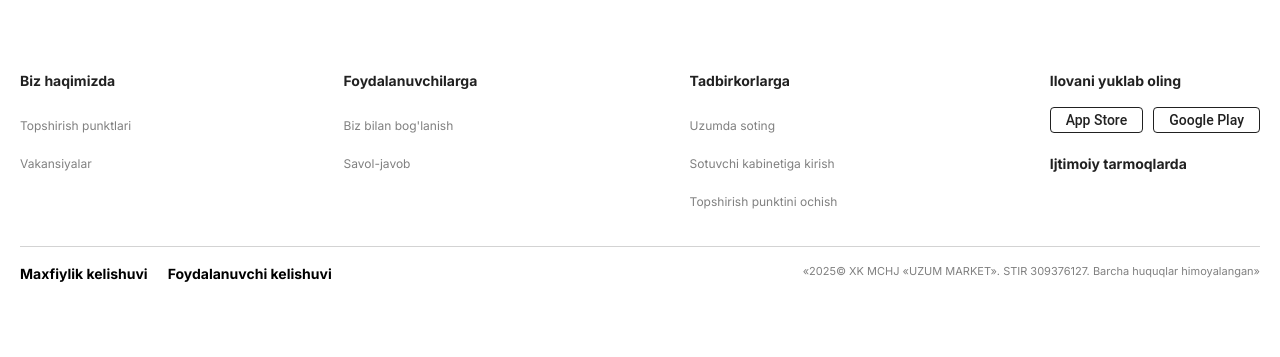
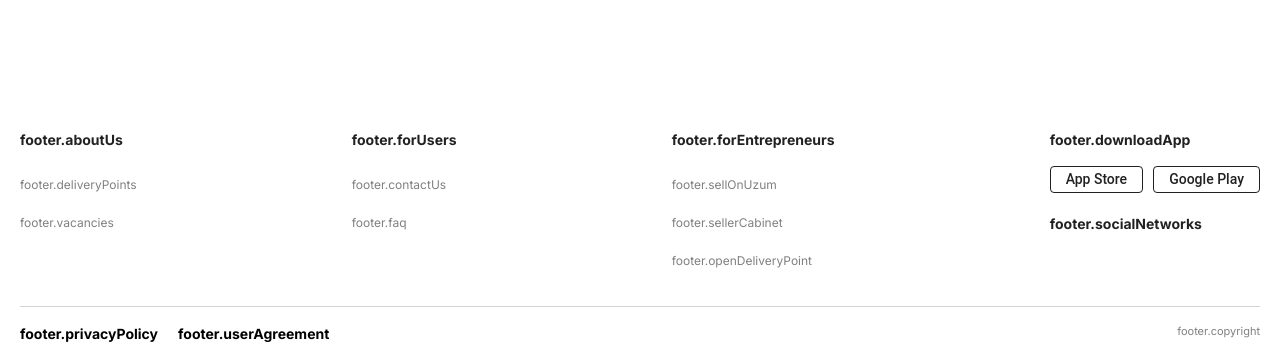
Before and after one commit to hgulizoda/uzum-marketClone, a React (Vite) app: page /cart in a window 1280 px wide. Shown: the part 497-854 px from the top of the page. Before the commit the page ends 800 px from the top, so only its background shows below. Built offline with nearby package versions, Linux system fonts and the light colour scheme; some icons are missing; the HTML template or start-up script is replaced by a standard one.

Commit message:
footer translation is done

```diff
--- a/src/components/footer.jsx
+++ b/src/components/footer.jsx
@@ -1,8 +1,11 @@
 import { Box, Stack, Button, IconButton } from "@mui/material";
 import { NavLink } from "react-router-dom";
+
 import InstagramIcon from "@mui/icons-material/Instagram";
+import { useTranslation } from "react-i18next";
 
-const footer = () => {
+const Footer = () => {
+  const { t } = useTranslation();
   return (
     <footer className="container">
       <Box
@@ -13,23 +16,23 @@ const footer = () => {
         }}
       >
         <Stack>
-          <b>Biz haqimizda</b>
-          <NavLink>Topshirish punktlari</NavLink>
-          <NavLink>Vakansiyalar</NavLink>
+          <b>{t("footer.aboutUs")}</b>
+          <NavLink>{t("footer.deliveryPoints")}</NavLink>
+          <NavLink>{t("footer.vacancies")}</NavLink>
         </Stack>
         <Stack>
-          <b>Foydalanuvchilarga</b>
-          <NavLink>Biz bilan bog'lanish</NavLink>
-          <NavLink>Savol-javob</NavLink>
+          <b>{t("footer.forUsers")}</b>
+          <NavLink>{t("footer.contactUs")}</NavLink>
+          <NavLink>{t("footer.faq")}</NavLink>
         </Stack>
         <Stack>
-          <b>Tadbirkorlarga</b>
-          <NavLink>Uzumda soting</NavLink>
-          <NavLink>Sotuvchi kabinetiga kirish</NavLink>
-          <NavLink>Topshirish punktini ochish</NavLink>
+          <b>{t("footer.forEntrepreneurs")}</b>
+          <NavLink>{t("footer.sellOnUzum")}</NavLink>
+          <NavLink>{t("footer.sellerCabinet")}</NavLink>
+          <NavLink>{t("footer.openDeliveryPoint")}</NavLink>
         </Stack>
         <Stack>
-          <b>Ilovani yuklab oling</b>
+          <b>{t("footer.downloadApp")}</b>
           <Stack direction="row" spacing="10px" marginBottom="20px">
             <Button variant="outlined" color="black">
               App Store
@@ -38,7 +41,7 @@ const footer = () => {
               Google Play
             </Button>
           </Stack>
-          <b>Ijtimoiy tarmoqlarda</b>
+          <b>{t("footer.socialNetworks")}</b>
           <Stack direction="row">
             <IconButton>
               <InstagramIcon />
@@ -67,22 +70,21 @@ const footer = () => {
           <NavLink
             style={{ fontSize: "14px", color: "black", fontWeight: "bold" }}
           >
-            Maxfiylik kelishuvi
+            {t("footer.privacyPolicy")}
           </NavLink>
           <NavLink
             style={{ fontSize: "14px", color: "black", fontWeight: "bold" }}
           >
-            Foydalanuvchi kelishuvi
+            {t("footer.userAgreement")}
           </NavLink>
         </Stack>
 
         <p style={{ fontSize: "11px", color: "gray" }}>
-          «2025© XK MCHJ «UZUM MARKET». STIR 309376127. Barcha huquqlar
-          himoyalangan»
+          {t("footer.copyright")}
         </p>
       </Box>
     </footer>
   );
 };
 
-export default footer;
+export default Footer;
--- a/src/components/layout.jsx
+++ b/src/components/layout.jsx
@@ -1,7 +1,7 @@
 import Header from "./header";
 import Footer from "./footer";
 import { Outlet } from "react-router-dom";
-const layout = () => {
+const Layout = () => {
   return (
     <>
       <Header />
@@ -11,4 +11,4 @@ const layout = () => {
   );
 };
 
-export default layout;
+export default Layout;
--- a/src/pages/Cart.jsx
+++ b/src/pages/Cart.jsx
@@ -8,7 +8,6 @@ import {
 } from "@mui/material";
 import useAppContext from "../hooks/useAppContext";
 import CartCard from "../components/cartCard";
-import DeliveryDiningIcon from "@mui/icons-material/DeliveryDining";
 import { useTranslation } from "react-i18next";
 import { useMemo } from "react";
 
@@ -43,7 +42,7 @@ const Cart = () => {
   }, [cart]);
 
   return (
-    <main className="container">
+    <main className="container" style={{ minHeight: "28vh" }}>
       {cart.length ? (
         <>
           <h2 style={{ marginBlock: "30px 20px", display: "flex", gap: "3px" }}>
```
Also changed, not shown: src/locales/enLang.json (+19 -1 lines), src/locales/uzLang.json (+19 -0 lines).
